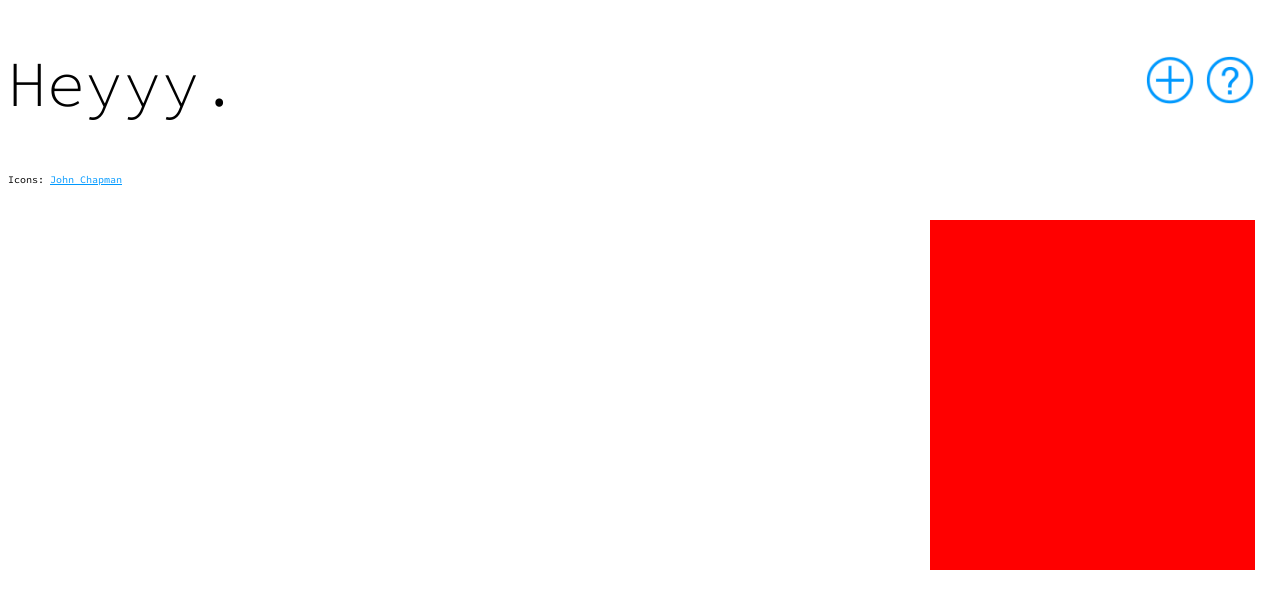
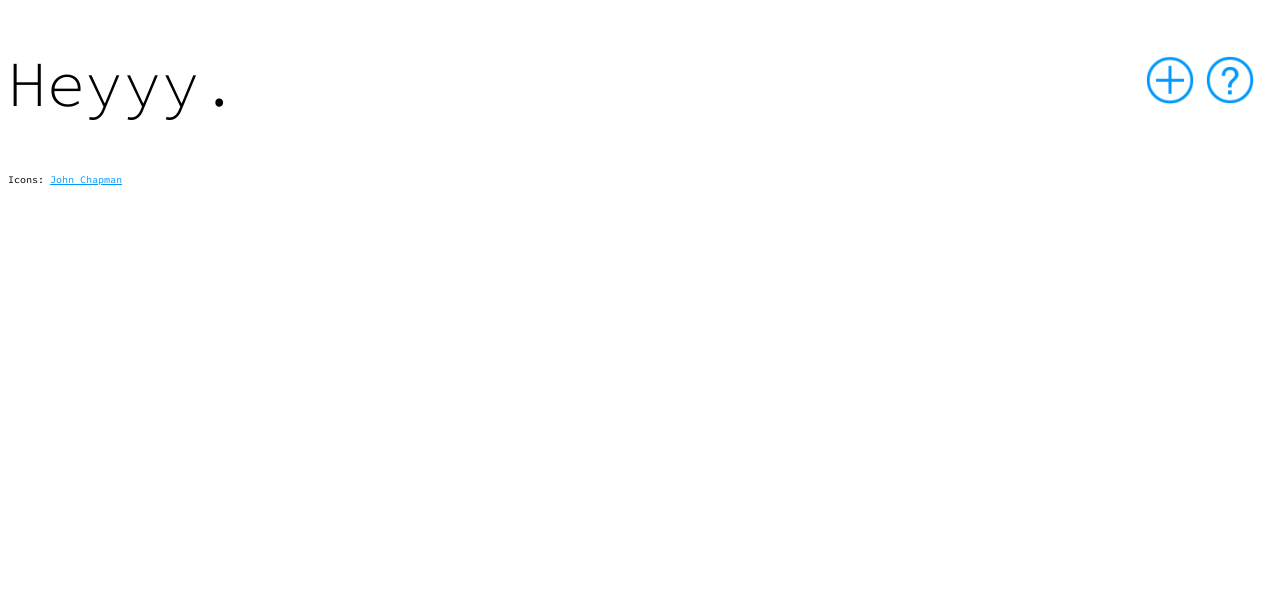
Before and after one commit to savannahniles/SMU-Heyyy, a plain HTML site: page Heyyy/index.html in a window 1280 px wide. Drawn offline with nearby package versions, Linux system fonts and the light colour scheme.

Commit message:
Got rid of a fledgling bad idea

```diff
--- a/Heyyy/index.html
+++ b/Heyyy/index.html
@@ -52,7 +52,6 @@
 			</ul>
 		</form>
 	</div>
-	<div id="map"></div>
 	<div id="footer">Icons: <a href="http://lyle.smu.edu/~sniles/SMUheyyy/">John Chapman</a></div>
 </body>
 </html>
--- a/Heyyy/style.css
+++ b/Heyyy/style.css
@@ -36,15 +36,6 @@ h1 {
     padding:0px;
 }
 
-#map {
-	position: fixed;
-	top: 220px;
-	right: 25px;
-	width: 325px;
-	height:350px;
-	background-color: red;
-}
-
 .items {
 	list-style:none;
 	margin:0;
```
